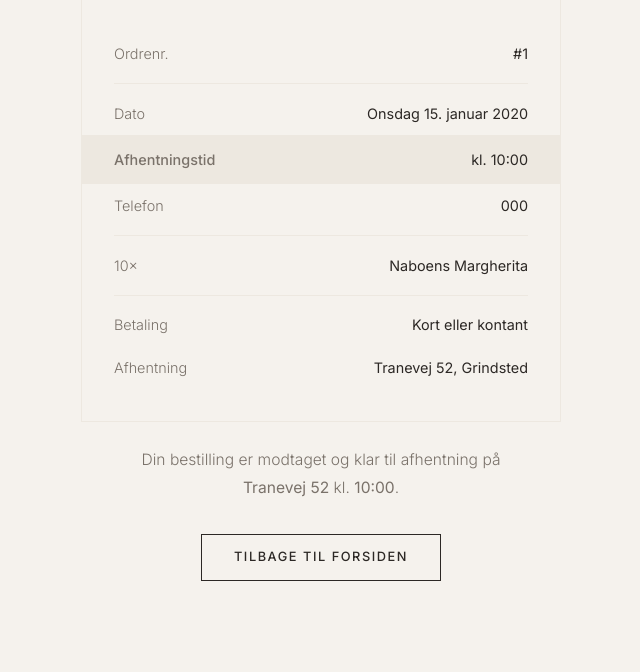
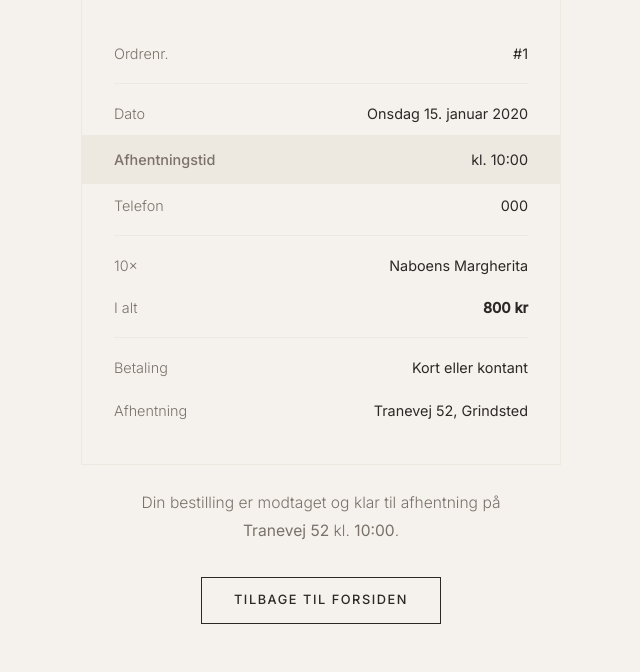
Before and after one commit to BUYAAH/naboens, a Django app: page /bestil/bekraeftelse/1/ in a window 1280 px wide. Shown: the part 324-996 px from the top of the page, without its empty margins (319-959 px from the left). Before the commit the page ends 905 px from the top, so only its background shows below. Run offline with Django 5.2, Linux system fonts and the light colour scheme; data comes from the database, SQL or seed files in the repository; tables that the repository leaves empty hold one stand-in row (values such as "Sample post"); some web fonts are replaced.

Commit message:
Tilføjet pris til bekræftelse

```diff
--- a/core/views.py
+++ b/core/views.py
@@ -179,4 +179,5 @@ def opening_day(request, pk):
 
 def bekraeftelse(request, pk):
     order = get_object_or_404(Order, pk=pk)
-    return render(request, "bekraeftelse.html", {'order': order})
+    total_price = sum(item.quantity * item.pizza.price for item in order.items.all())
+    return render(request, "bekraeftelse.html", {'order': order, 'total_price': total_price})
--- a/templates/bekraeftelse.html
+++ b/templates/bekraeftelse.html
@@ -37,6 +37,10 @@
       <span class="bk-value">{{ item.pizza.name }}</span>
     </div>
     {% endfor %}
+    <div class="bk-row">
+      <span class="bk-label">I alt</span>
+      <span class="bk-value"><strong>{{ total_price }} kr</strong></span>
+    </div>
     <div class="bk-divider"></div>
     <div class="bk-row">
       <span class="bk-label">Betaling</span>
```
